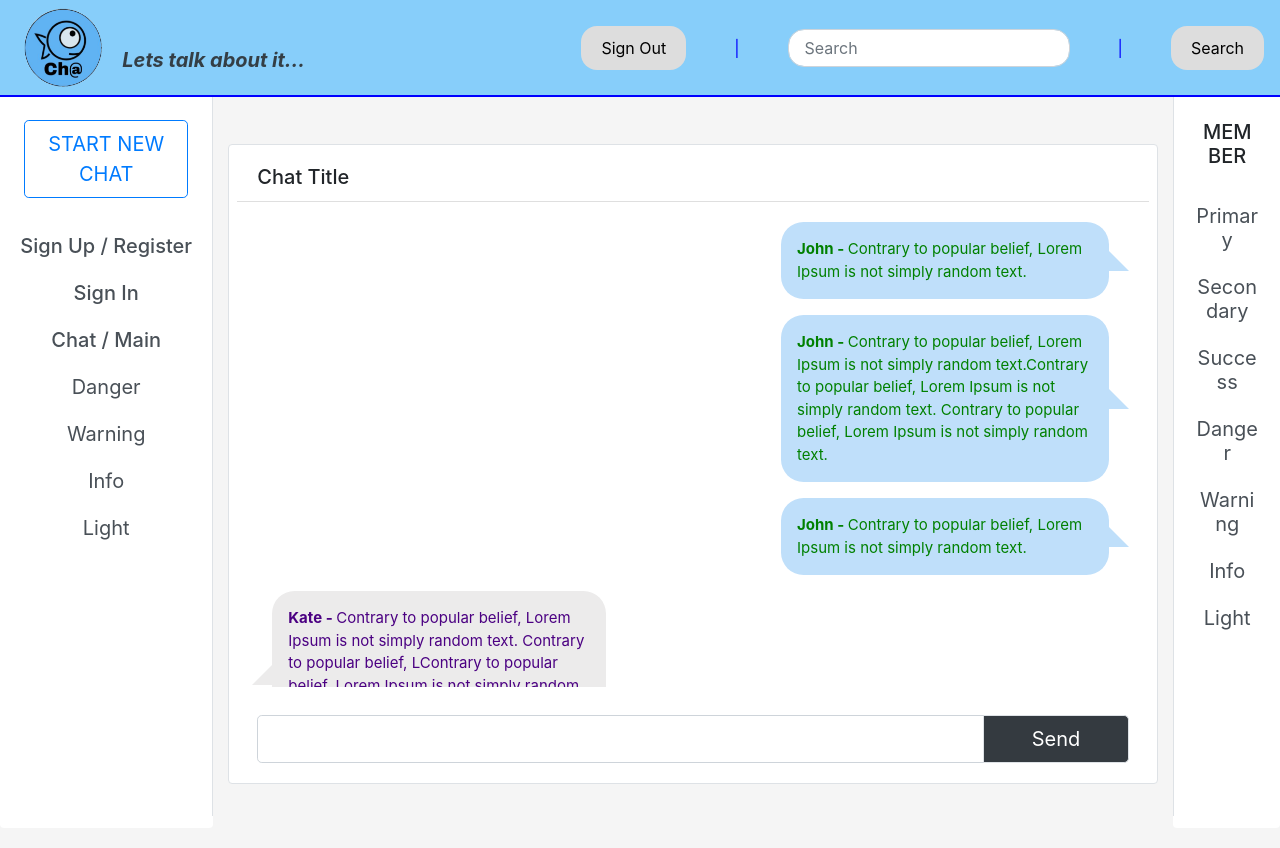
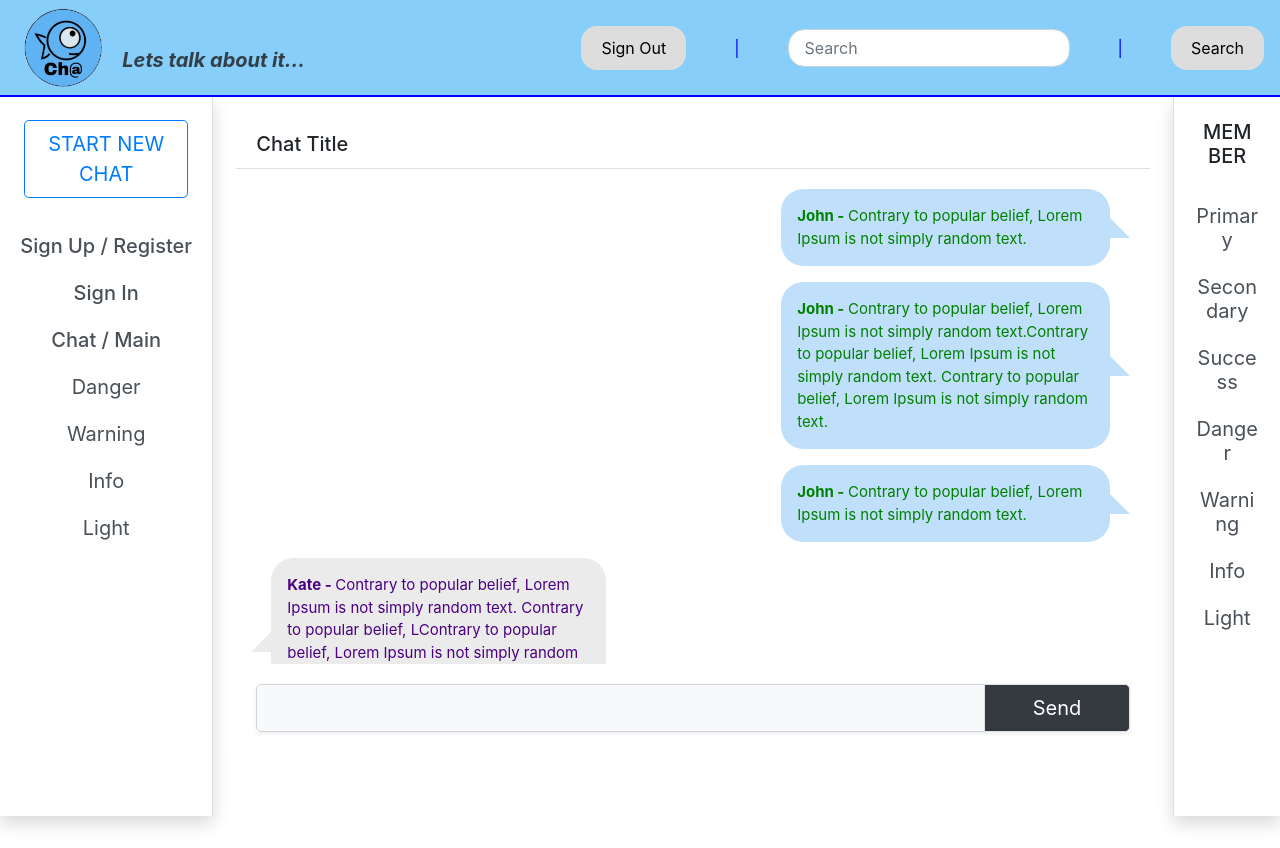
Before and after one commit to catnap89/HelloWorldCommunity, a React (Create React App) app in the folder client/: page /community/1 in a window 1280 px wide. Built offline with nearby package versions, Linux system fonts and the light colour scheme.

Commit message:
removed box and background color and added shadow

```diff
--- a/client/public/index.html
+++ b/client/public/index.html
@@ -1,5 +1,7 @@
 <!doctype html>
-<html style="background-color:whitesmoke;" lang="en">
+
+<html>
+<!-- <html style="background-color:whitesmoke;" lang="en"> -->
   <head>
     <meta charset="utf-8">
     <meta name="viewport" content="width=device-width, initial-scale=1, shrink-to-fit=no">
@@ -21,7 +23,8 @@
     -->
     <title>React App</title>
   </head>
-  <body style="background-color:whitesmoke">
+  <body>
+  <!-- <body style="background-color:whitesmoke"> -->
     <noscript>
       You need to enable JavaScript to run this app.
     </noscript>
--- a/client/src/components/Chatbox/index.js
+++ b/client/src/components/Chatbox/index.js
@@ -11,7 +11,7 @@ const Chatbox = (props) => (
 
     // code for chat with 2 (split) windows
 
-    <Card className= 'col-9 p-2 border chat mt-5 mb-4 mx-auto'>
+    <Card className= 'col-9 p-2 border-0 chat mt-3 mb-1 mx-auto'>
 
         <Card.Header as="h5" className="bg-white">Chat Title</Card.Header>
 
@@ -44,10 +44,10 @@ const Chatbox = (props) => (
 
         </Card.Body>
 
-        <Card.Footer fixed="bottom" className="text-muted bg-white border-0 mt-3">
+        <Card.Footer fixed="bottom" className="text-muted bg-white border-0 mt-2">
 
-            <InputGroup size="lg" className="mb-0">
-            <FormControl
+            <InputGroup size="lg" className="mb-0 shadow-sm">
+            <FormControl className="bg-light"
                 placeholder=""
                 aria-label="Recipient's username"
                 aria-describedby="basic-addon2"
--- a/client/src/components/Side/index.js
+++ b/client/src/components/Side/index.js
@@ -13,7 +13,7 @@ const Side =(props) => (
 
     <Card.Title>
 
-    <ListGroup className="flush" variant="flush border-right">
+    <ListGroup className="flush" variant="flush border-right shadow">
 
       <ListGroup.Item className='pt-3 p-4 channel'>
       <Button variant="outline-primary" size="lg">
--- a/client/src/components/Sideright/index.js
+++ b/client/src/components/Sideright/index.js
@@ -9,7 +9,7 @@ const Sideright =(props) => (
 <Card className='col-1 border-0 text-center pl-0 mr-0 pr-0' bg="white">
 <Card.Title>
 
-    <ListGroup className="flush" variant="flush border-left">
+    <ListGroup className="flush" variant="flush border-left shadow">
 
         <ListGroup.Item className='pt-3 p-4 list'>MEMBER
         </ListGroup.Item>
```
